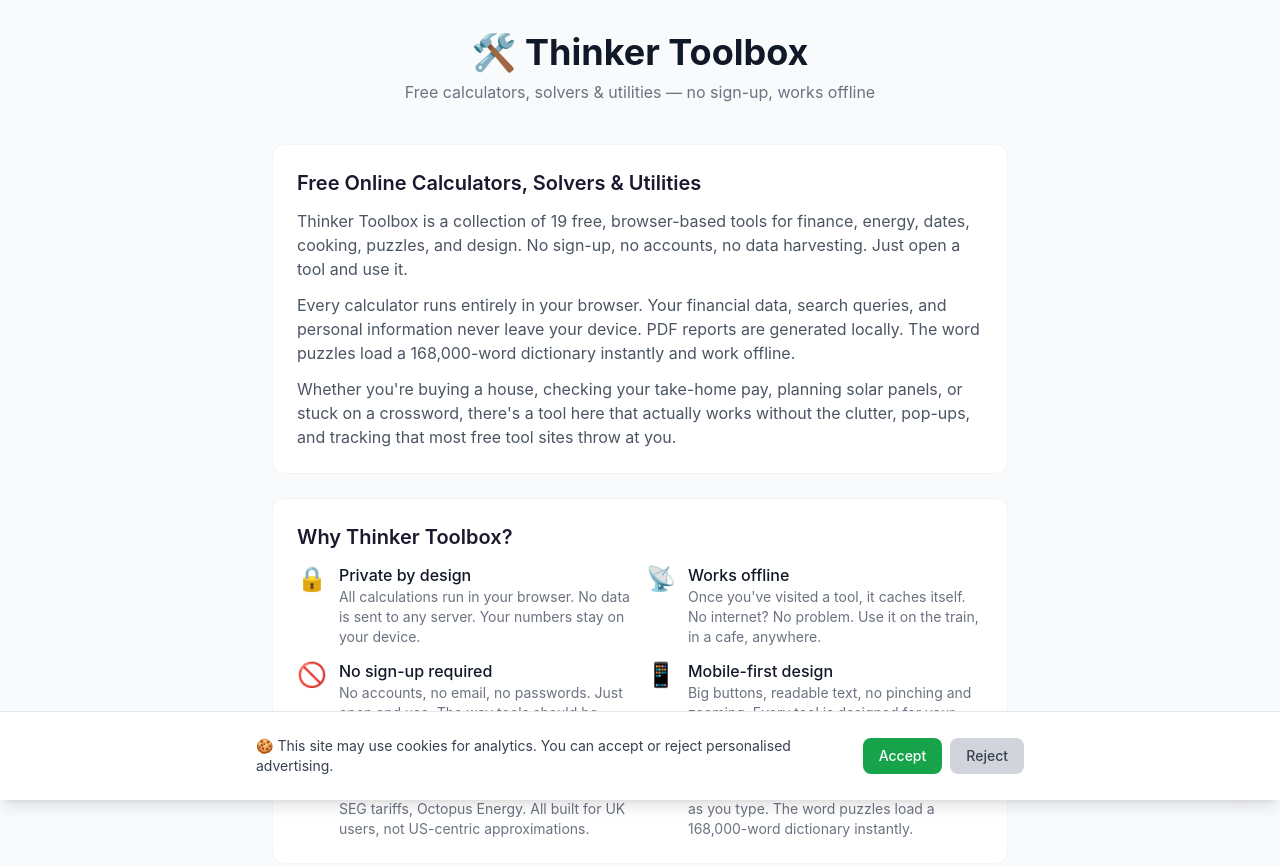
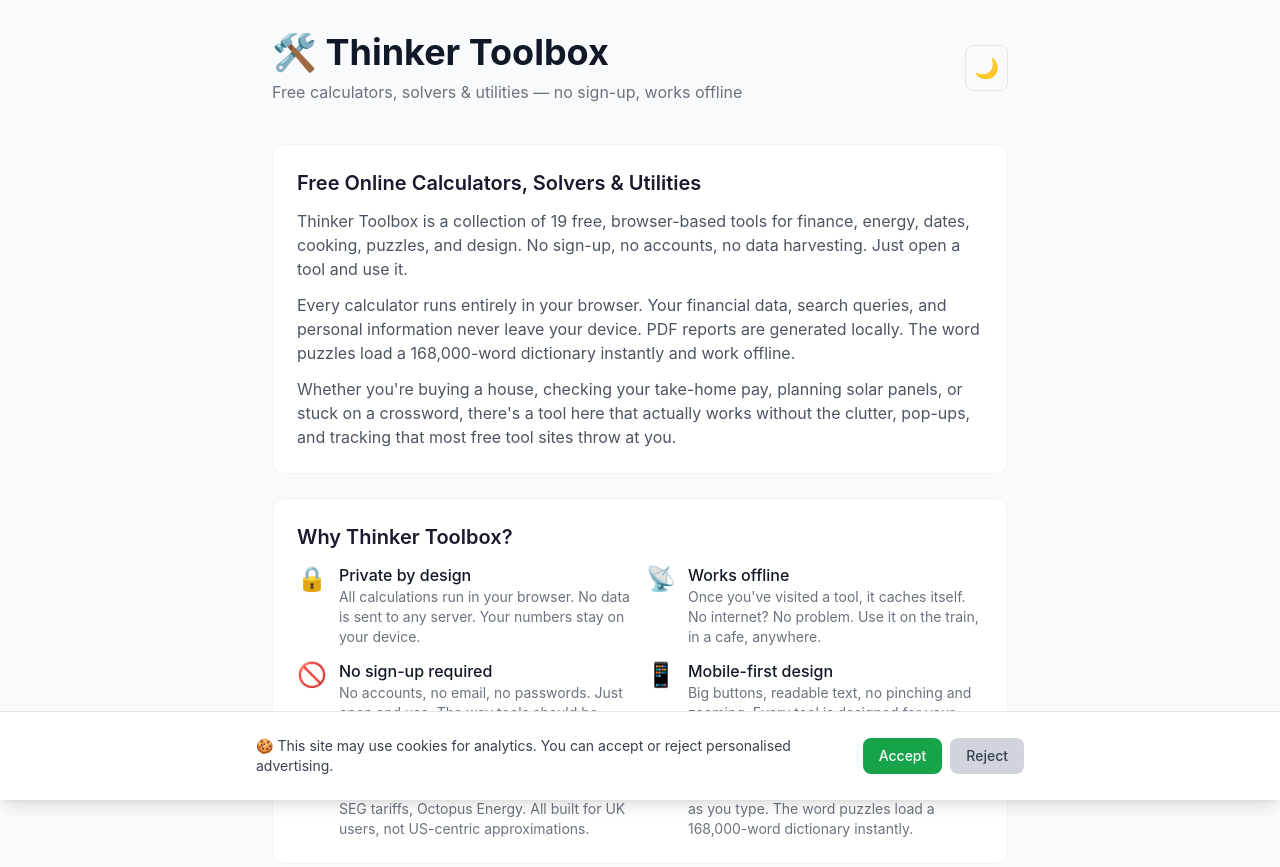
Before and after one commit to delboy84/word-tools, a plain HTML site: page index.html in a window 1280 px wide. Shown: the top 867 px of the page. Drawn offline with nearby package versions, Linux system fonts and the light colour scheme.

Commit message:
fix: move dark mode toggle from floating button to header on landing page
Matches the style used on all other tool pages - inline button in
the header next to the title instead of a fixed floating button
at the bottom right.

```diff
--- a/index.html
+++ b/index.html
@@ -25,9 +25,15 @@
   <div class="px-3 py-4 md:px-4 md:py-8 md:max-w-3xl md:mx-auto">
 
     <!-- Hero -->
-    <div class="text-center mb-6 md:mb-10">
-      <h1 class="text-3xl md:text-4xl font-bold text-gray-900 dark:text-gray-100 mb-2">🛠️ Thinker Toolbox</h1>
-      <p class="text-gray-500 dark:text-gray-400 text-sm md:text-base">Free calculators, solvers & utilities — no sign-up, works offline</p>
+    <div class="flex items-center justify-between mb-6 md:mb-10">
+      <div>
+        <h1 class="text-3xl md:text-4xl font-bold text-gray-900 dark:text-gray-100 mb-2">🛠️ Thinker Toolbox</h1>
+        <p class="text-gray-500 dark:text-gray-400 text-sm md:text-base">Free calculators, solvers & utilities — no sign-up, works offline</p>
+      </div>
+      <button @click="toggleDark()" class="p-2 rounded-lg border border-gray-200 dark:border-gray-700 hover:bg-gray-100 dark:hover:bg-gray-800 text-gray-600 dark:text-gray-300 transition" :title="darkMode ? 'Switch to light mode' : 'Switch to dark mode'">
+        <span x-show="darkMode" class="text-xl">☀️</span>
+        <span x-show="!darkMode" class="text-xl">🌙</span>
+      </button>
     </div>
 
     <!-- Editorial Content -->
@@ -240,11 +246,7 @@
     </div>
   </div>
 
-  <!-- Dark mode toggle (floating) -->
-  <button @click="toggleDark()" class="fixed bottom-4 right-4 p-3 rounded-full bg-white dark:bg-gray-800 shadow-lg border border-gray-200 dark:border-gray-700 hover:bg-gray-100 dark:hover:bg-gray-700 text-gray-600 dark:text-gray-300 transition z-40" :title="darkMode ? 'Switch to light mode' : 'Switch to dark mode'">
-    <span x-show="darkMode" class="text-xl">☀️</span>
-    <span x-show="!darkMode" class="text-xl">🌙</span>
-  </button>
+
 
   <script>
     function landing() {
```
